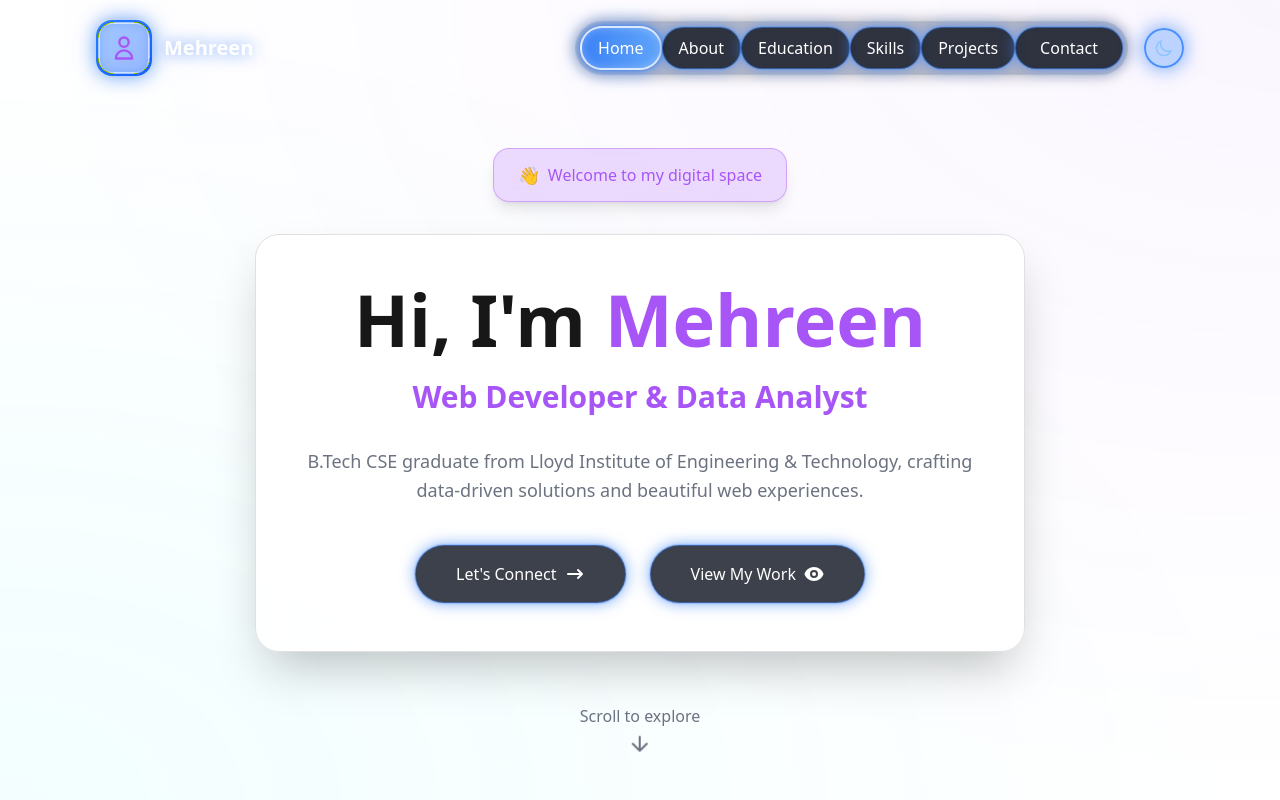
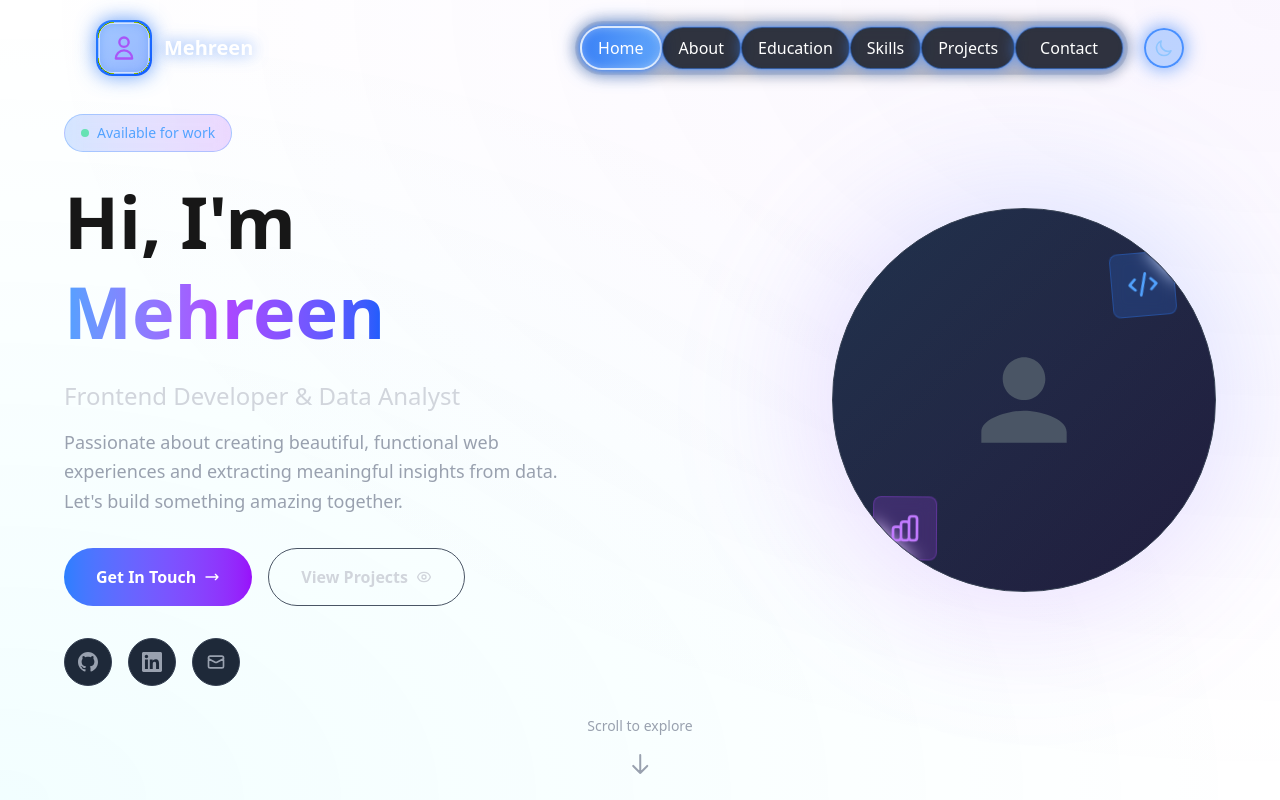
Before and after one commit to alexwaaaaaaa/mehreen-portfolio, a Next.js app: page / in a window 1280 px wide. Shown: the top 800 px of the page. Built offline with nearby package versions, Linux system fonts and the light colour scheme.

Commit message:
Implement modern hero section with animated profile and stats section

```diff
--- a/app/page.tsx
+++ b/app/page.tsx
@@ -1,7 +1,7 @@
 'use client';
 
 import { useEffect, useState, lazy, Suspense } from 'react';
-import { motion } from 'framer-motion';
+import { motion, AnimatePresence } from 'framer-motion';
 
 import Navbar from './components/Navbar';
 import SkillIcon from './components/SkillIcon';
@@ -105,112 +105,248 @@ export default function Home() {
       </Suspense>
 
       {/* Hero Section */}
-      <section id="hero" className="relative h-screen flex items-center justify-center overflow-hidden px-4">
-        <div className="container mx-auto">
-          <div className="flex flex-col items-center text-center">
-            {/* Welcome Badge */}
+      <section id="hero" className="relative min-h-screen flex items-center justify-center overflow-hidden px-4">
+        <div className="container mx-auto max-w-6xl">
+          <div className="grid grid-cols-1 lg:grid-cols-2 gap-12 items-center">
+            {/* Left Content */}
             <motion.div
-              className="mb-8 inline-block"
+              className="text-left"
+              initial={{ opacity: 0, x: -50 }}
+              animate={{ opacity: 1, x: 0 }}
+              transition={{ duration: 0.8 }}
+            >
+              <motion.div
+                className="mb-6 inline-block"
                 initial={{ opacity: 0, y: -20 }}
                 animate={{ opacity: 1, y: 0 }}
-              transition={{ duration: 0.6 }}
+                transition={{ duration: 0.6, delay: 0.2 }}
               >
-              <div className="px-6 py-3 rounded-2xl bg-[var(--neon-purple)]/20 border border-[var(--neon-purple)]/40 text-[var(--neon-purple)] text-base font-medium shadow-lg shadow-[var(--neon-purple)]/20 backdrop-blur-sm">
+                <div className="px-4 py-2 rounded-full bg-gradient-to-r from-blue-500/20 to-purple-500/20 border border-blue-500/30 text-blue-400 text-sm font-medium backdrop-blur-sm">
                   <span className="flex items-center gap-2">
-                  <span className="text-lg">👋</span>
-                  <span>Welcome to my digital space</span>
+                    <span className="w-2 h-2 bg-green-400 rounded-full animate-pulse"></span>
+                    Available for work
                   </span>
                 </div>
               </motion.div>
 
-            {/* Main Hero Card */}
-            <motion.div
-              className="bg-[var(--card-bg)] backdrop-blur-md rounded-3xl p-8 md:p-12 max-w-4xl border border-[var(--border)] shadow-2xl hover:shadow-[0_0_30px_rgba(168,85,247,0.3)] transition-all duration-300"
+              <motion.h1
+                className="text-4xl md:text-6xl lg:text-7xl font-bold mb-6 leading-tight"
                 initial={{ opacity: 0, y: 20 }}
                 animate={{ opacity: 1, y: 0 }}
-              transition={{ duration: 0.8, delay: 0.2 }}
-              whileHover={{ y: -5 }}
+                transition={{ duration: 0.8, delay: 0.3 }}
               >
-              <h1 className="text-5xl md:text-7xl font-bold mb-6">
-                Hi, I&apos;m <span className="text-[var(--neon-purple)]">Mehreen</span>
-              </h1>
+                Hi, I'm{' '}
+                <span className="bg-gradient-to-r from-blue-400 via-purple-500 to-blue-600 bg-clip-text text-transparent">
+                  Mehreen
+                </span>
+              </motion.h1>
 
-              <h2 className="text-2xl md:text-3xl font-semibold mb-8 text-[var(--neon-purple)]">
-                Web Developer & Data Analyst
+              <motion.div
+                className="mb-8"
+                initial={{ opacity: 0, y: 20 }}
+                animate={{ opacity: 1, y: 0 }}
+                transition={{ duration: 0.8, delay: 0.4 }}
+              >
+                <h2 className="text-xl md:text-2xl text-gray-300 mb-4">
+                  Frontend Developer & Data Analyst
                 </h2>
+                <p className="text-lg text-gray-400 max-w-lg leading-relaxed">
+                  Passionate about creating beautiful, functional web experiences and extracting meaningful insights from data. Let's build something amazing together.
+                </p>
+              </motion.div>
 
-              <p className="text-lg mb-10 text-[var(--text-muted)] max-w-2xl mx-auto leading-relaxed">
-                B.Tech CSE graduate from Lloyd Institute of Engineering & Technology, crafting data-driven solutions and beautiful web experiences.
-              </p>
-
-              <div className="flex gap-6 flex-wrap justify-center">
+              <motion.div
+                className="flex flex-col sm:flex-row gap-4 mb-8"
+                initial={{ opacity: 0, y: 20 }}
+                animate={{ opacity: 1, y: 0 }}
+                transition={{ duration: 0.8, delay: 0.5 }}
+              >
                 <motion.button
-                  className="neon-button px-10 py-4 rounded-full text-white font-medium flex items-center gap-2 transition-all duration-300"
-                  whileHover={{
-                    scale: 1.03,
-                    boxShadow: "0 0 25px rgba(59, 130, 246, 0.9), 0 0 5px rgba(59, 130, 246, 1)"
-                  }}
+                  className="px-8 py-4 bg-gradient-to-r from-blue-500 to-purple-600 text-white font-semibold rounded-full hover:shadow-lg hover:shadow-blue-500/25 transition-all duration-300 flex items-center justify-center gap-2"
+                  whileHover={{ scale: 1.05, y: -2 }}
                   whileTap={{ scale: 0.95 }}
-                  onClick={(e) => {
-                    rippleEffect(e);
-                    document.getElementById('contact')?.scrollIntoView({ behavior: 'smooth' });
-                  }}
+                  onClick={() => document.getElementById('contact')?.scrollIntoView({ behavior: 'smooth' })}
                 >
-                  Let&apos;s Connect
-                  <svg xmlns="http://www.w3.org/2000/svg" className="h-5 w-5" viewBox="0 0 20 20" fill="currentColor">
-                    <path fillRule="evenodd" d="M12.293 5.293a1 1 0 011.414 0l4 4a1 1 0 010 1.414l-4 4a1 1 0 01-1.414-1.414L14.586 11H3a1 1 0 110-2h11.586l-2.293-2.293a1 1 0 010-1.414z" clipRule="evenodd" />
+                  Get In Touch
+                  <svg className="w-4 h-4" fill="none" stroke="currentColor" viewBox="0 0 24 24">
+                    <path strokeLinecap="round" strokeLinejoin="round" strokeWidth={2} d="M17 8l4 4m0 0l-4 4m4-4H3" />
                   </svg>
                 </motion.button>
 
                 <motion.button
-                  className="neon-button px-10 py-4 rounded-full text-white font-medium flex items-center gap-2 transition-all duration-300"
-                  whileHover={{
-                    scale: 1.03,
-                    boxShadow: "0 0 25px rgba(59, 130, 246, 0.9), 0 0 5px rgba(59, 130, 246, 1)"
+                  className="px-8 py-4 border border-gray-600 text-gray-300 font-semibold rounded-full hover:border-blue-500 hover:text-blue-400 transition-all duration-300 flex items-center justify-center gap-2"
+                  whileHover={{ scale: 1.05, y: -2 }}
+                  whileTap={{ scale: 0.95 }}
+                  onClick={() => document.getElementById('projects')?.scrollIntoView({ behavior: 'smooth' })}
+                >
+                  View Projects
+                  <svg className="w-4 h-4" fill="none" stroke="currentColor" viewBox="0 0 24 24">
+                    <path strokeLinecap="round" strokeLinejoin="round" strokeWidth={2} d="M15 12a3 3 0 11-6 0 3 3 0 016 0z" />
+                    <path strokeLinecap="round" strokeLinejoin="round" strokeWidth={2} d="M2.458 12C3.732 7.943 7.523 5 12 5c4.478 0 8.268 2.943 9.542 7-1.274 4.057-5.064 7-9.542 7-4.477 0-8.268-2.943-9.542-7z" />
+                  </svg>
+                </motion.button>
+              </motion.div>
+
+              {/* Social Links */}
+              <motion.div
+                className="flex gap-4"
+                initial={{ opacity: 0, y: 20 }}
+                animate={{ opacity: 1, y: 0 }}
+                transition={{ duration: 0.8, delay: 0.6 }}
+              >
+                <a
+                  href="https://github.com/mehreen"
+                  target="_blank"
+                  rel="noopener noreferrer"
+                  className="w-12 h-12 rounded-full bg-gray-800 border border-gray-700 flex items-center justify-center text-gray-400 hover:text-white hover:border-blue-500 hover:bg-blue-500/10 transition-all duration-300"
+                >
+                  <svg className="w-5 h-5" fill="currentColor" viewBox="0 0 24 24">
+                    <path d="M12 0c-6.626 0-12 5.373-12 12 0 5.302 3.438 9.8 8.207 11.387.599.111.793-.261.793-.577v-2.234c-3.338.726-4.033-1.416-4.033-1.416-.546-1.387-1.333-1.756-1.333-1.756-1.089-.745.083-.729.083-.729 1.205.084 1.839 1.237 1.839 1.237 1.07 1.834 2.807 1.304 3.492.997.107-.775.418-1.305.762-1.604-2.665-.305-5.467-1.334-5.467-5.931 0-1.311.469-2.381 1.236-3.221-.124-.303-.535-1.524.117-3.176 0 0 1.008-.322 3.301 1.23.957-.266 1.983-.399 3.003-.404 1.02.005 2.047.138 3.006.404 2.291-1.552 3.297-1.23 3.297-1.23.653 1.653.242 2.874.118 3.176.77.84 1.235 1.911 1.235 3.221 0 4.609-2.807 5.624-5.479 5.921.43.372.823 1.102.823 2.222v3.293c0 .319.192.694.801.576 4.765-1.589 8.199-6.086 8.199-11.386 0-6.627-5.373-12-12-12z" />
+                  </svg>
+                </a>
+                <a
+                  href="https://www.linkedin.com/in/mehreen-siddiqui-4a4057250/"
+                  target="_blank"
+                  rel="noopener noreferrer"
+                  className="w-12 h-12 rounded-full bg-gray-800 border border-gray-700 flex items-center justify-center text-gray-400 hover:text-white hover:border-blue-500 hover:bg-blue-500/10 transition-all duration-300"
+                >
+                  <svg className="w-5 h-5" fill="currentColor" viewBox="0 0 24 24">
+                    <path d="M20.447 20.452h-3.554v-5.569c0-1.328-.027-3.037-1.852-3.037-1.853 0-2.136 1.445-2.136 2.939v5.667H9.351V9h3.414v1.561h.046c.477-.9 1.637-1.85 3.37-1.85 3.601 0 4.267 2.37 4.267 5.455v6.286zM5.337 7.433c-1.144 0-2.063-.926-2.063-2.065 0-1.138.92-2.063 2.063-2.063 1.14 0 2.064.925 2.064 2.063 0 1.139-.925 2.065-2.064 2.065zm1.782 13.019H3.555V9h3.564v11.452zM22.225 0H1.771C.792 0 0 .774 0 1.729v20.542C0 23.227.792 24 1.771 24h20.451C23.2 24 24 23.227 24 22.271V1.729C24 .774 23.2 0 22.222 0h.003z" />
+                  </svg>
+                </a>
+                <a
+                  href="mailto:mehreensiddiqui740@gmail.com"
+                  className="w-12 h-12 rounded-full bg-gray-800 border border-gray-700 flex items-center justify-center text-gray-400 hover:text-white hover:border-blue-500 hover:bg-blue-500/10 transition-all duration-300"
+                >
+                  <svg className="w-5 h-5" fill="none" stroke="currentColor" viewBox="0 0 24 24">
+                    <path strokeLinecap="round" strokeLinejoin="round" strokeWidth={2} d="M3 8l7.89 4.26a2 2 0 002.22 0L21 8M5 19h14a2 2 0 002-2V7a2 2 0 00-2-2H5a2 2 0 00-2 2v10a2 2 0 002 2z" />
+                  </svg>
+                </a>
+              </motion.div>
+            </motion.div>
+
+            {/* Right Content - Profile Image/Animation */}
+            <motion.div
+              className="relative flex justify-center lg:justify-end"
+              initial={{ opacity: 0, x: 50 }}
+              animate={{ opacity: 1, x: 0 }}
+              transition={{ duration: 0.8, delay: 0.4 }}
+            >
+              <div className="relative">
+                {/* Animated Background */}
+                <motion.div
+                  className="absolute inset-0 bg-gradient-to-r from-blue-500/20 to-purple-500/20 rounded-full blur-3xl"
+                  animate={{
+                    scale: [1, 1.1, 1],
+                    rotate: [0, 180, 360],
                   }}
-                  whileTap={{ scale: 0.95 }}
-                  onClick={(e) => {
-                    rippleEffect(e);
-                    document.getElementById('projects')?.scrollIntoView({ behavior: 'smooth' });
+                  transition={{
+                    duration: 20,
+                    repeat: Infinity,
+                    ease: "linear"
+                  }}
+                />
+
+                {/* Profile Container */}
+                <div className="relative w-80 h-80 md:w-96 md:h-96 rounded-full bg-gradient-to-br from-gray-800 to-gray-900 border border-gray-700 flex items-center justify-center overflow-hidden">
+                  {/* Placeholder for profile image */}
+                  <div className="w-full h-full bg-gradient-to-br from-blue-500/10 to-purple-500/10 flex items-center justify-center">
+                    <svg className="w-32 h-32 text-gray-600" fill="currentColor" viewBox="0 0 24 24">
+                      <path d="M12 12c2.21 0 4-1.79 4-4s-1.79-4-4-4-4 1.79-4 4 1.79 4 4 4zm0 2c-2.67 0-8 1.34-8 4v2h16v-2c0-2.66-5.33-4-8-4z"/>
+                    </svg>
+                  </div>
+
+                  {/* Floating Elements */}
+                  <motion.div
+                    className="absolute top-10 right-10 w-16 h-16 bg-blue-500/20 rounded-lg flex items-center justify-center backdrop-blur-sm border border-blue-500/30"
+                    animate={{
+                      y: [-10, 10, -10],
+                      rotate: [0, 5, -5, 0]
+                    }}
+                    transition={{
+                      duration: 4,
+                      repeat: Infinity,
+                      ease: "easeInOut"
                     }}
                   >
-                  View My Work
-                  <svg xmlns="http://www.w3.org/2000/svg" className="h-5 w-5" viewBox="0 0 20 20" fill="currentColor">
-                    <path d="M10 12a2 2 0 100-4 2 2 0 000 4z" />
-                    <path fillRule="evenodd" d="M.458 10C1.732 5.943 5.522 3 10 3s8.268 2.943 9.542 7c-1.274 4.057-5.064 7-9.542 7S1.732 14.057.458 10zM14 10a4 4 0 11-8 0 4 4 0 018 0z" clipRule="evenodd" />
+                    <svg className="w-8 h-8 text-blue-400" fill="none" stroke="currentColor" viewBox="0 0 24 24">
+                      <path strokeLinecap="round" strokeLinejoin="round" strokeWidth={2} d="M10 20l4-16m4 4l4 4-4 4M6 16l-4-4 4-4" />
                     </svg>
-                </motion.button>
+                  </motion.div>
+
+                  <motion.div
+                    className="absolute bottom-10 left-10 w-16 h-16 bg-purple-500/20 rounded-lg flex items-center justify-center backdrop-blur-sm border border-purple-500/30"
+                    animate={{
+                      y: [10, -10, 10],
+                      rotate: [0, -5, 5, 0]
+                    }}
+                    transition={{
+                      duration: 3,
+                      repeat: Infinity,
+                      ease: "easeInOut",
+                      delay: 1
+                    }}
+                  >
+                    <svg className="w-8 h-8 text-purple-400" fill="none" stroke="currentColor" viewBox="0 0 24 24">
+                      <path strokeLinecap="round" strokeLinejoin="round" strokeWidth={2} d="M9 19v-6a2 2 0 00-2-2H5a2 2 0 00-2 2v6a2 2 0 002 2h2a2 2 0 002-2zm0 0V9a2 2 0 012-2h2a2 2 0 012 2v10m-6 0a2 2 0 002 2h2a2 2 0 002-2m0 0V5a2 2 0 012-2h2a2 2 0 012 2v14a2 2 0 01-2 2h-2a2 2 0 01-2-2z" />
+                    </svg>
+                  </motion.div>
+                </div>
               </div>
             </motion.div>
-
-
           </div>
         </div>
 
-        <div className="absolute bottom-10 left-1/2 transform -translate-x-1/2 text-center">
-          <p className="text-[var(--text-muted)] mb-2">Scroll to explore</p>
-          <div className="animate-bounce">
-            <svg
-              width="24"
-              height="24"
-              viewBox="0 0 24 24"
-              fill="none"
-              xmlns="http://www.w3.org/2000/svg"
-              className="text-[var(--text-muted)] mx-auto"
+        {/* Scroll Indicator */}
+        <motion.div
+          className="absolute bottom-8 left-1/2 transform -translate-x-1/2"
+          initial={{ opacity: 0, y: 20 }}
+          animate={{ opacity: 1, y: 0 }}
+          transition={{ duration: 0.8, delay: 1 }}
         >
-              <path
-                d="M12 5V19M12 19L5 12M12 19L19 12"
-                stroke="currentColor"
-                strokeWidth="2"
-                strokeLinecap="round"
-                strokeLinejoin="round"
-              />
+          <div className="flex flex-col items-center gap-2">
+            <span className="text-sm text-gray-400">Scroll to explore</span>
+            <motion.div
+              animate={{ y: [0, 8, 0] }}
+              transition={{ duration: 1.5, repeat: Infinity, ease: "easeInOut" }}
+            >
+              <svg className="w-6 h-6 text-gray-400" fill="none" stroke="currentColor" viewBox="0 0 24 24">
+                <path strokeLinecap="round" strokeLinejoin="round" strokeWidth={2} d="M19 14l-7 7m0 0l-7-7m7 7V3" />
               </svg>
+            </motion.div>
+          </div>
+        </motion.div>
+      </section>
+
+
+
+      {/* Stats Section */}
+      <section className="py-16 px-4 md:px-8 bg-transparent relative">
+        <div className="max-w-6xl mx-auto">
+          <div className="grid grid-cols-2 md:grid-cols-4 gap-8">
+            {[
+              { number: '2+', label: 'Years Experience', icon: '🚀' },
+              { number: '15+', label: 'Projects Completed', icon: '💼' },
+              { number: '5+', label: 'Technologies', icon: '⚡' },
+              { number: '100%', label: 'Client Satisfaction', icon: '⭐' }
+            ].map((stat, index) => (
+              <motion.div
+                key={index}
+                className="text-center p-6 rounded-2xl bg-gray-800/50 border border-gray-700 hover:border-blue-500/50 transition-all duration-300"
+                initial={{ opacity: 0, y: 20 }}
+                whileInView={{ opacity: 1, y: 0 }}
+                transition={{ duration: 0.5, delay: index * 0.1 }}
+                viewport={{ once: true }}
+                whileHover={{ y: -5 }}
+              >
+                <div className="text-3xl mb-2">{stat.icon}</div>
+                <div className="text-3xl md:text-4xl font-bold text-white mb-2">{stat.number}</div>
+                <div className="text-gray-400 text-sm">{stat.label}</div>
+              </motion.div>
+            ))}
           </div>
         </div>
       </section>
-
-
 
       {/* About Section */}
       <section id="about" className="py-20 px-4 md:px-8 bg-transparent relative">
```
Lines whose indentation alone changed are shown as unchanged.
